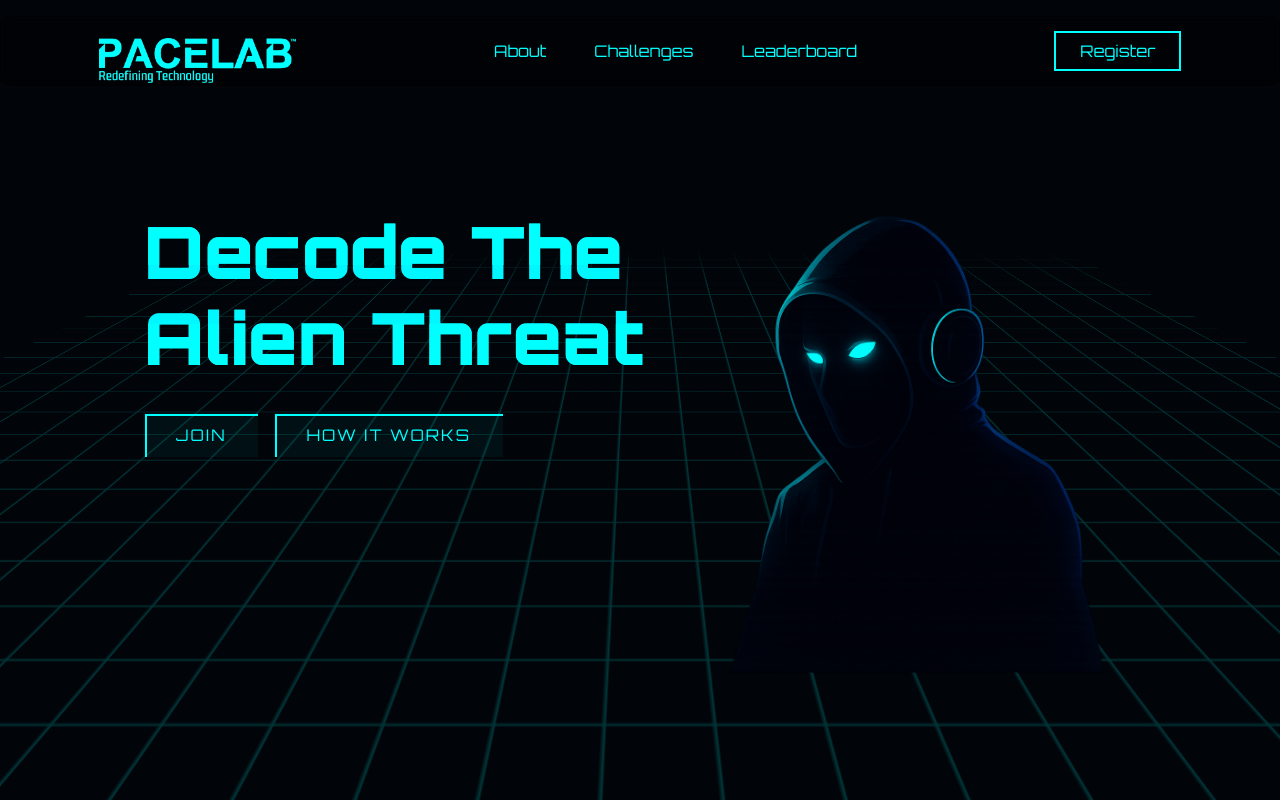
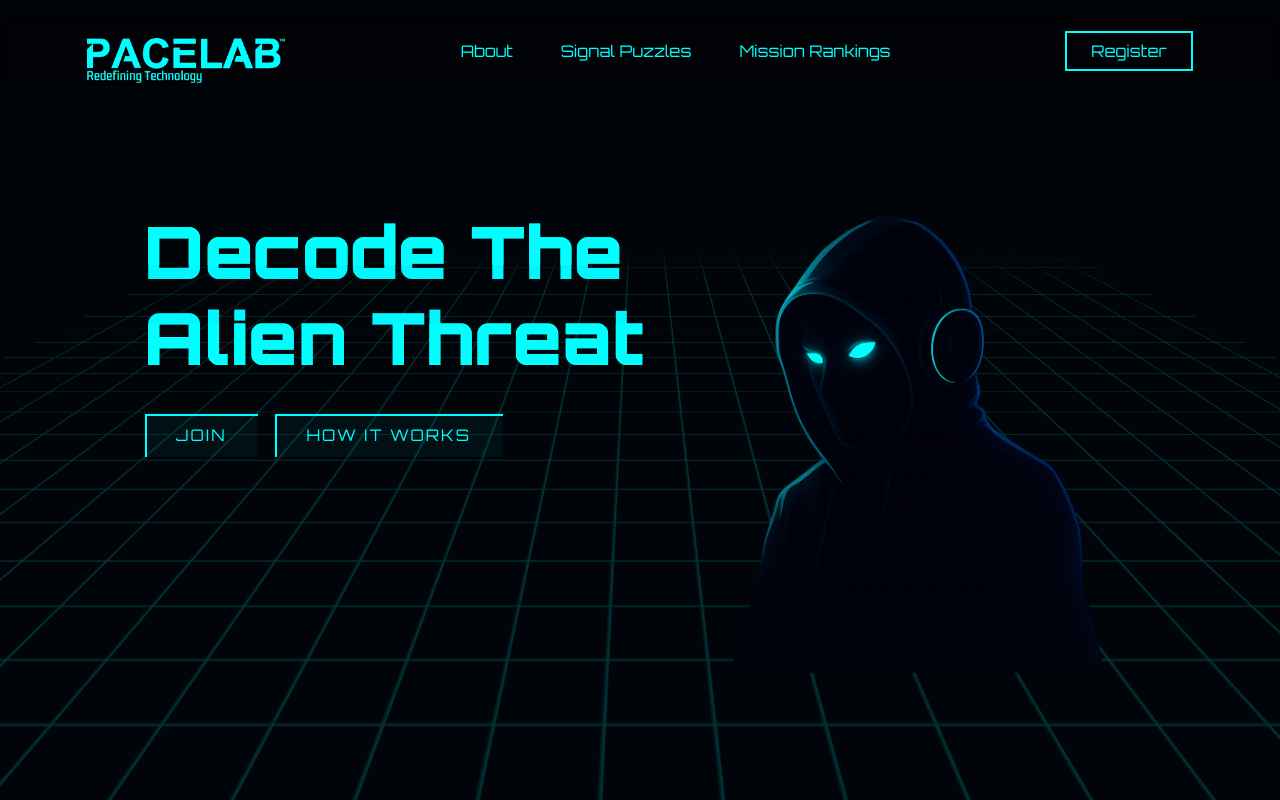
Before and after one commit to alanreji2004/pacelab, a React (Vite) app in the folder frontend/: page / in a window 1280 px wide. Built offline with nearby package versions, Linux system fonts and the light colour scheme; no server answers.

Commit message:
changed names

```diff
--- a/frontend/index.html
+++ b/frontend/index.html
@@ -4,7 +4,7 @@
     <meta charset="UTF-8" />
     <link rel="icon" type="image/svg+xml" href="./src/assets/cyberpunk.webp" />
     <meta name="viewport" content="width=device-width, initial-scale=1.0" />
-    <title>Pacelab CTF</title>
+    <title>Pacelab</title>
   </head>
   <body>
     <div id="root"></div>
--- a/frontend/src/Challenges/Challenges.jsx
+++ b/frontend/src/Challenges/Challenges.jsx
@@ -100,9 +100,9 @@ export default function Challenges() {
     <div className={styles.page}>
       <Navbar />
       <div className={styles.container}>
-        <h1 className={styles.heading}>Challenges</h1>
+        <h1 className={styles.heading}>Signal Puzzles</h1>
         <div className={styles.grid}>
-          {challenges.length === 0 && <div className={styles.empty}>No published challenges</div>}
+          {challenges.length === 0 && <div className={styles.empty}>No published puzzles</div>}
           {challenges.map(c => (
             <div key={c.id} className={styles.card}>
               <div className={styles.cardHeader}>
@@ -118,13 +118,13 @@ export default function Challenges() {
                     className={styles.viewButton}
                     onClick={() => window.open(c.link, "_blank")}
                   >
-                    View Challenge
+                    View Puzzle
                   </button>
                 )}
                 {hasSolved(c) ? (
                   <div className={styles.solvedText}>Solved</div>
                 ) : (
-                  <button className={styles.primaryButton} onClick={() => openModal(c)} disabled={loadingAction}>Submit Flag</button>
+                  <button className={styles.primaryButton} onClick={() => openModal(c)} disabled={loadingAction}>Send Decryption</button>
                 )}
               </div>
             </div>
@@ -135,11 +135,11 @@ export default function Challenges() {
         <div className={styles.modalWrap}>
           <div className={styles.modal}>
             <h3 className={styles.modalTitle}>Submit Flag</h3>
-            <p className={styles.warningText}>Beware of people around you when typing the flag!</p>
-            <input className={styles.input} placeholder="Enter flag" value={flagInput} onChange={e => setFlagInput(e.target.value)} />
+            <p className={styles.warningText}>Ensure no enemy surveillance when transmitting the code.</p>
+            <input className={styles.input} placeholder="Enter Decryption" value={flagInput} onChange={e => setFlagInput(e.target.value)} />
             {error && <div className={styles.errorText}>{error}</div>}
             <div className={styles.modalRow}>
-              <button className={styles.primaryButton} onClick={handleSubmitFlag} disabled={loadingAction}>{loadingAction ? "Checking..." : "Submit"}</button>
+              <button className={styles.primaryButton} onClick={handleSubmitFlag} disabled={loadingAction}>{loadingAction ? "Checking..." : "Send"}</button>
               <button className={styles.secondaryButton} onClick={() => setModalOpen(false)}>Cancel</button>
             </div>
           </div>
--- a/frontend/src/LeaderBoard/LeaderBoard.jsx
+++ b/frontend/src/LeaderBoard/LeaderBoard.jsx
@@ -31,7 +31,7 @@ export default function LeaderBoard() {
       <Navbar />
       <div className={styles.container}>
         <div className={styles.tableBox}>
-          <h1 className={styles.title}>Individual Leaderboard</h1>
+          <h1 className={styles.title}>Individual Rankings</h1>
           <div className={styles.tableWrapper}>
             <table className={styles.table}>
               <thead>
--- a/frontend/src/Navbar/Navbar.jsx
+++ b/frontend/src/Navbar/Navbar.jsx
@@ -57,8 +57,8 @@ const Navbar = () => {
 
       <ul className={styles.navLinks}>
         <li><Link to="/about">About</Link></li>
-        <li><Link to="/challenges">Challenges</Link></li>
-        <li><Link to="/leaderboard">Leaderboard</Link></li>
+        <li><Link to="/challenges">Signal Puzzles</Link></li>
+        <li><Link to="/leaderboard">Mission Rankings</Link></li>
       </ul>
 
       {username ? (
```
